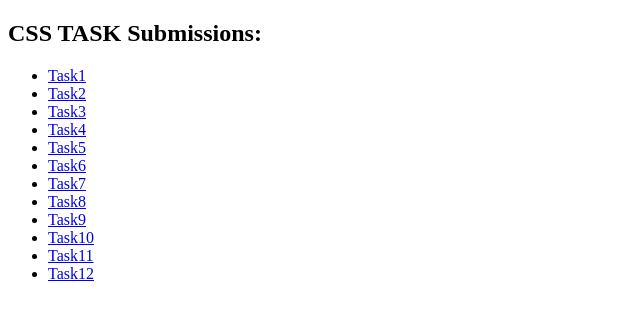
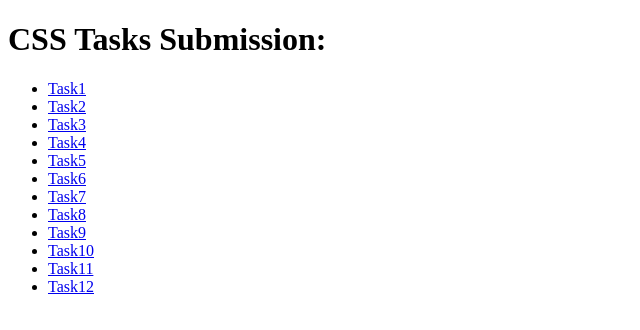
Before and after one commit to HardikSthapak/CSS, a plain HTML site: page index.html in a window 1280 px wide. Shown: the whole page, without its empty margins (0-640 px from the left). Drawn offline with Linux system fonts and the light colour scheme.

Commit message:
Update index.html

```diff
--- a/index.html
+++ b/index.html
@@ -7,7 +7,7 @@
     <title>CSS TASKS</title>
 </head>
 <body>
-    <h2>CSS TASK Submissions:</h2>
+    <h1>CSS Tasks Submission:</h1>
     <ul>
         <li><a href="task1.html">Task1</a></li>
         <li><a href="task2.html">Task2</a></li>
```
